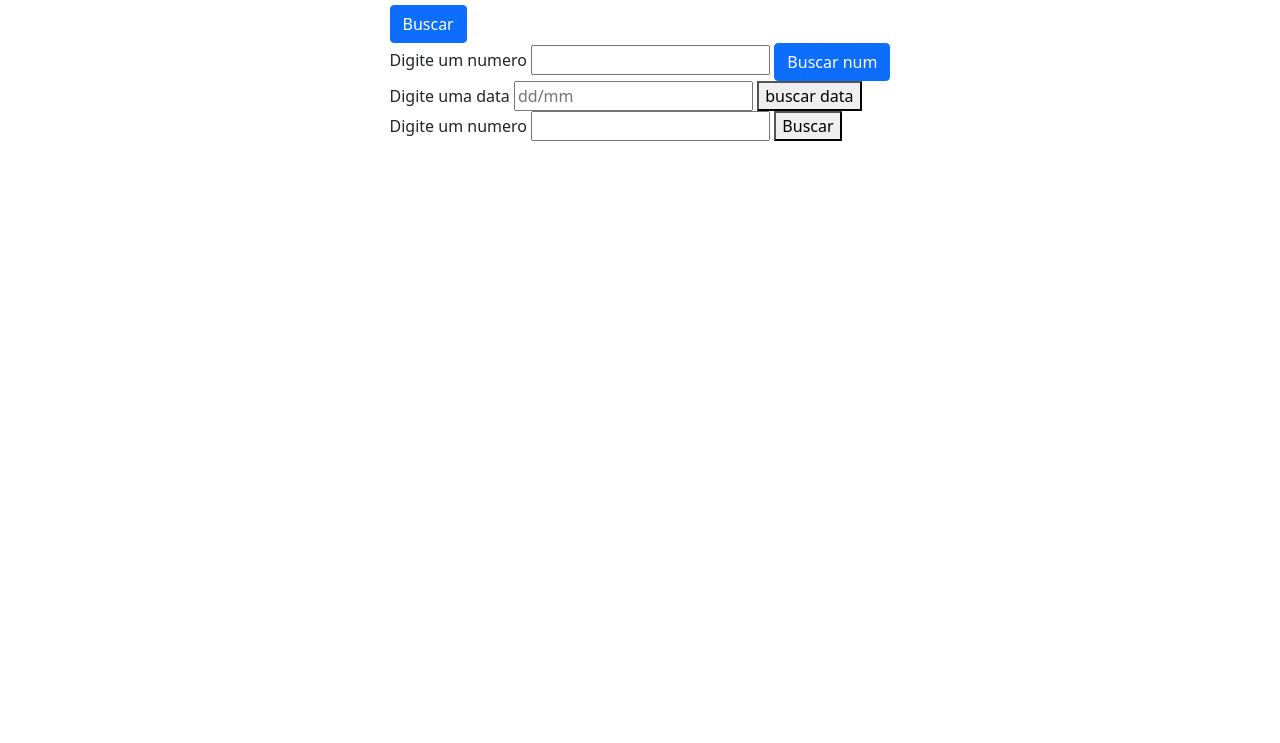
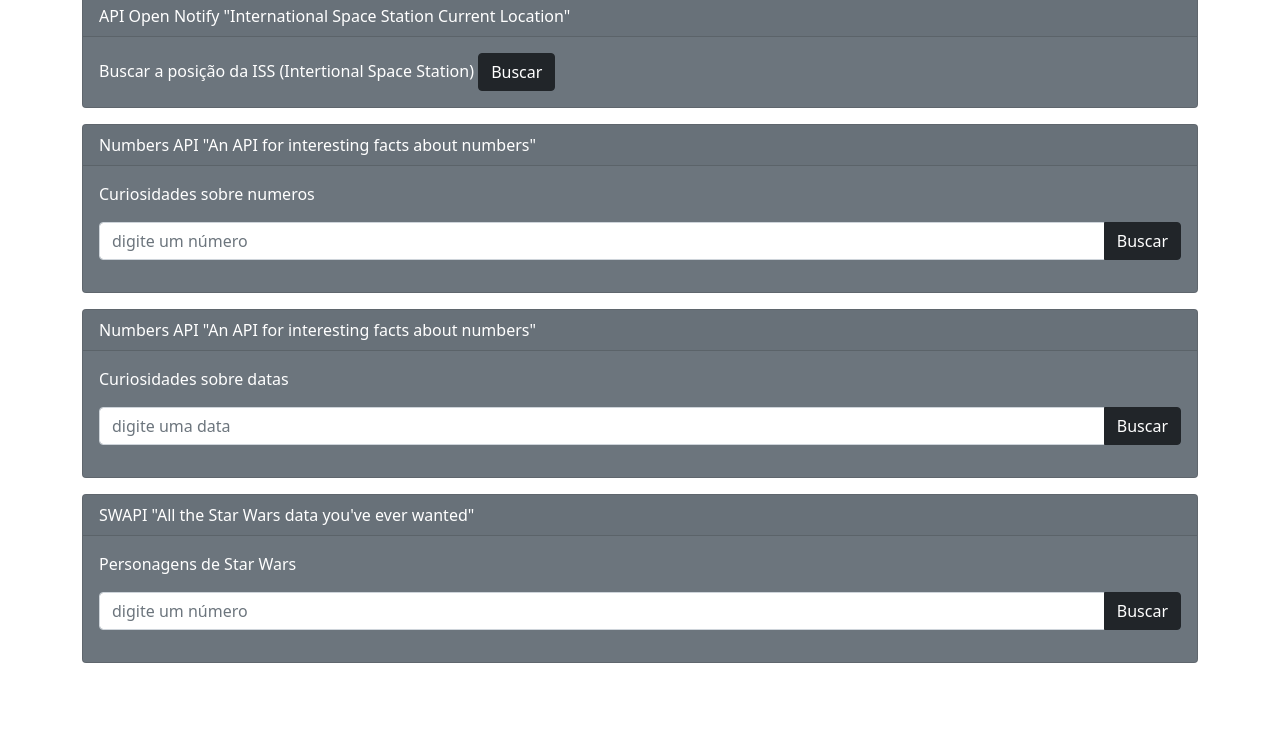
Before and after one commit to MendesS4/PraticaAPIs, a plain HTML site: page index.html in a window 1280 px wide. Shown: the part 139-882 px from the top of the page. Before the commit the page ends 800 px from the top, so only its background shows below. Drawn offline with nearby package versions, Linux system fonts and the light colour scheme.

Commit message:
bootstraDSG

```diff
--- a/index.html
+++ b/index.html
@@ -1,58 +1,89 @@
 <!DOCTYPE html>
 <html lang="en">
+
 <head>
     <meta charset="UTF-8">
     <meta http-equiv="X-UA-Compatible" content="IE=edge">
     <meta name="viewport" content="width=device-width, initial-scale=1.0">
-    <link href="https://cdn.jsdelivr.net/npm/bootstrap@5.1.3/dist/css/bootstrap.min.css" rel="stylesheet" integrity="sha384-1BmE4kWBq78iYhFldvKuhfTAU6auU8tT94WrHftjDbrCEXSU1oBoqyl2QvZ6jIW3" crossorigin="anonymous">
-    <script src="https://cdn.jsdelivr.net/npm/bootstrap@5.1.3/dist/js/bootstrap.bundle.min.js" integrity="sha384-ka7Sk0Gln4gmtz2MlQnikT1wXgYsOg+OMhuP+IlRH9sENBO0LRn5q+8nbTov4+1p" crossorigin="anonymous"></script>
+    <link href="https://cdn.jsdelivr.net/npm/bootstrap@5.1.3/dist/css/bootstrap.min.css" rel="stylesheet"
+        integrity="sha384-1BmE4kWBq78iYhFldvKuhfTAU6auU8tT94WrHftjDbrCEXSU1oBoqyl2QvZ6jIW3" crossorigin="anonymous">
+    <script src="https://cdn.jsdelivr.net/npm/bootstrap@5.1.3/dist/js/bootstrap.bundle.min.js"
+        integrity="sha384-ka7Sk0Gln4gmtz2MlQnikT1wXgYsOg+OMhuP+IlRH9sENBO0LRn5q+8nbTov4+1p"
+        crossorigin="anonymous"></script>
+    <link rel="stylesheet" href="style.css">
 
 
     <title>Pratica com APIs</title>
 </head>
+
 <body>
-    <div class="d-flex justify-content-center">
-        <div class="mt-5">
-            <main class="main">
-                <div class="div-inicio">
-                    <h1>
-                        Pratica com APIs
-                    </h1>
-                </div>
+    <div class="container">
+        <div class="row">
+            <div class="col-sm-12 spacer">
 
-                <div class="buttonISS">
-                    <p>Buscar a posição da ISS (Intertional Space Station)</p>
-                    <button class="btn btn-primary" onclick="getISS()" >Buscar</button>
-                    <div class="respISS" id="divRespISS">
+                <h2>
+                    Pratica com APIs
+                </h2>
+
+                <div class="card text-white bg-secondary mt-3">
+                    <div class="card-header">API Open Notify "International Space Station Current Location" </div>
+                    <div class="card-body">
+                        <div class="col-sm-6">
+                            <p class="p-inline">Buscar a posição da ISS (Intertional Space Station)</p>
+                            <button class="btn btn-dark" onclick="getISS()">Buscar</button>
+                            <div class="respISS" id="divRespISS"></div>
+                        </div>
                     </div>
                 </div>
 
-                <div class="buttonNumber">
-                    <label for="idCuriosidadeNum">Digite um numero</label>
-                    <input type="number" id="idCuriosidadeNum">
-                    <button class="btn btn-primary" onclick="getNumbers()">Buscar num</button>
-                    <div class="respNumbers" id="divRespNum">
+                <div class="card  text-white bg-secondary mt-3">
+                    <div class="card-header">Numbers API "An API for interesting facts about numbers"</div>
+                    <div class="card-body">
+                        <p>Curiosidades sobre numeros</p>
+                        <div class="input-group mb-3">
+                            <input type="number" class="form-control" placeholder="digite um número"
+                                aria-label="Recipient's username" id="idCuriosidadeNum" aria-describedby="idCuriosidadeNum">
+                            <button class="btn btn-dark" type="button" id="idCuriosidadeNum"
+                                onclick="getNumbers()">Buscar</button>
+                        </div>
+                        <div class="respNumbers" id="divRespNum"></div>
                     </div>
                 </div>
 
-                <div class="buttonData">
-                    <label for="idDataCuriosidade">Digite uma data</label>
-                    <input type="text" id="idDataCuriosidade" maxlength="5"  placeholder="dd/mm">
-                    <button onclick="getData()">buscar data</button>
-                    <div class="respDatas" id="divRespData">
+                <div class="card  text-white bg-secondary mt-3">
+                    <div class="card-header">Numbers API "An API for interesting facts about numbers"</div>
+                    <div class="card-body">
+                        <p>Curiosidades sobre datas</p>
+                        <div class="input-group mb-3">
+                            <input type="number" class="form-control" placeholder="digite uma data"
+                                aria-label="Recipient's username" id="idDataCuriosidade" aria-describedby="idDataCuriosidade">
+                            <button class="btn btn-dark" type="button" id="idDataCuriosidade"
+                                onclick="getData()">Buscar</button>
+                        </div>
+                        <div class="respDatas" id="divRespData"></div>
                     </div>
                 </div>
 
-                <div class="starWarsButton">
-                    <label for="idStarWars">Digite um numero</label>
-                    <input type="number" id="idStarWars">
-                    <button onclick="getStarWars()">Buscar </button>
-                    <div class="respWS" id="divRespWS"></div>
+
+                <div class="card  text-white bg-secondary mt-3">
+                    <div class="card-header">SWAPI "All the Star Wars data you've ever wanted"</div>
+                    <div class="card-body">
+                        <p>Personagens de Star Wars</p>
+                        <div class="input-group mb-3">
+                            <input type="number" class="form-control" placeholder="digite um número"
+                                aria-label="Recipient's username" id="idStarWars" aria-describedby="idStarWars">
+                            <button class="btn btn-dark" type="button" id="idStarWars"
+                                onclick="getStarWars()">Buscar</button>
+                        </div>
+                        <div class="respWS" id="divRespWS">
+                        </div>
+                    </div>
                 </div>
 
-            </main>
+            </div>
         </div>
     </div>
     <script src="main.js"></script>
 </body>
+
 </html>
--- a/main.js
+++ b/main.js
@@ -11,7 +11,7 @@ function fazGet(url) {
 function criaLinhasISS(dados){
     //monta um paragrafo para mostar na tela as infos trazidas da requisição
     const paragrafo = document.createElement("p")
-    const node = document.createTextNode("Posiçoes: Longitude: " + dados.longitude + " Latitude: " + dados.latitude)
+    const node = document.createTextNode("Posições: Longitude: " + dados.longitude + " Latitude: " + dados.latitude)
     paragrafo.appendChild(node)
     document.getElementById("divRespISS").appendChild(paragrafo)
 
@@ -31,9 +31,13 @@ function getISS(){
 
 function getNumbers(){
     let numero = document.getElementById("idCuriosidadeNum").value
+    if (numero == ""){
+        alert("Digite um valor valido")
+    }else{
+        const numberCurious = fazGet(`http://numberapi.com/${numero}`)
+        criaLinhasNumbers(numberCurious)
+    }
     //vem como string, não é preciso converter para JSON
-    const numberCurious = fazGet(`http://numberapi.com/${numero}`)
-    criaLinhasNumbers(numberCurious)
 }
 
 function criaLinhasNumbers(infoNumero){
--- /dev/null
+++ b/style.css
@@ -0,0 +1,12 @@
+.p-inline{
+    display: inline;
+  }
+
+.spacer{
+    margin-top: 10vh;
+
+}
+
+.container{
+    margin-bottom: 10vh;
+}
```
